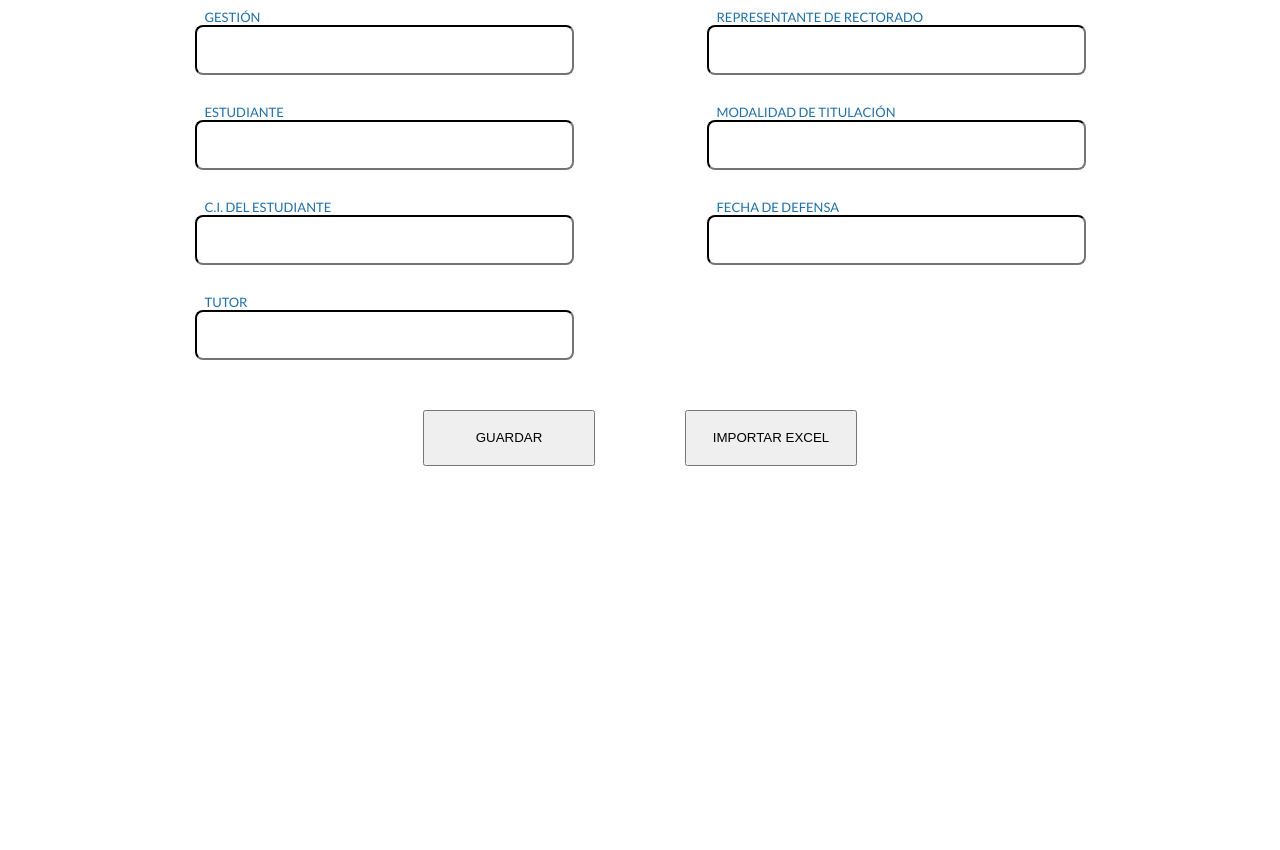
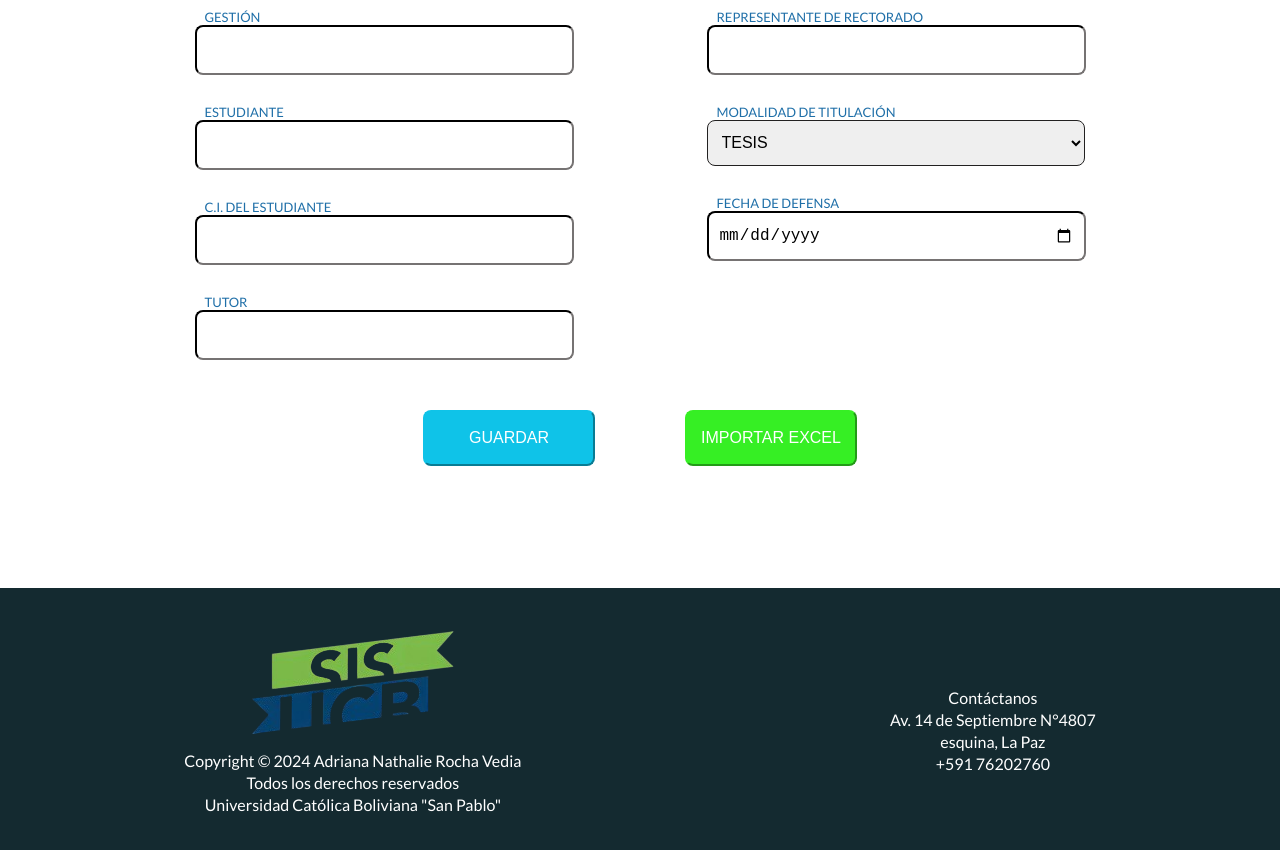
Before and after one commit to AdrianaRochaVedia/TecnoWeb1-ProyectoTrabajosTaller, a Vue app: page /proyecto in a window 1280 px wide. Shown: the part 340-1190 px from the top of the page. Before the commit the page ends 928 px from the top, so only its background shows below. Built offline with nearby package versions, Linux system fonts and the light colour scheme.

Commit message:
Footer terminado

```diff
--- a/src/App.vue
+++ b/src/App.vue
@@ -5,6 +5,8 @@
     <main>
       <RouterView />
     </main>
+
+    <CustomFooter />
   </body>
 </template>
 
@@ -13,5 +15,6 @@
 </style>
 
 <script setup lang="ts">
-  import Navbar from './router/Navbar.vue'
+  import Navbar from './components/Navbar.vue'
+  import CustomFooter from './components/CustomFooter.vue'
 </script>
--- /dev/null
+++ b/src/components/CustomFooter.vue
@@ -0,0 +1,46 @@
+<template>
+  <footer>
+    <section>
+      <img src="../assets/logo.png" alt="Logo">
+      <p>Copyright © 2024 Adriana Nathalie Rocha Vedia<br>
+      Todos los derechos reservados<br>
+      Universidad Católica Boliviana "San Pablo"</p>
+    </section>
+
+    <section>
+      <p>Contáctanos<br>
+      Av. 14 de Septiembre N°4807<br>
+      esquina, La Paz<br>
+      +591 76202760</p>
+    </section>
+  </footer>
+</template>
+
+<style scoped>
+  footer {
+    align-items: center;
+    background-color: #142a30;
+    color: white;
+    display: flex;
+    height: 286px;
+    justify-content: space-around;
+    width: 100vw;
+    bottom: 0px;
+  }
+
+  section {
+    align-items: center;
+    display: flex;
+    flex-direction: column;
+  }
+
+  p {
+    line-height: 22px;
+    text-align: center;
+  }
+
+  img {
+    height: 103px;
+    width: 215px;
+  }
+</style>
--- a/src/router/Navbar.vue
+++ b/src/components/Navbar.vue
@@ -24,10 +24,10 @@
 <style scoped>
   .navbar {
     align-items: center;
+    background-color: #142a30;
     display: flex;
     justify-content: space-around;
     padding: 5px;
-    background-color: #142a30;
   }
   .img {
     height: 75px;
--- a/src/components/HomePage.vue
+++ b/src/pages/HomePage.vue
@@ -5,7 +5,7 @@
       <h1>BIENVENIDOS AL REPOSITORIO DE PROYECTOS DE GRADO</h1>
       <form>
         <div class="search">
-          <span class="search-icon material-symbols-outlined">search</span>
+          <button type="submit" class="search-icon material-symbols-outlined">search</button>
           <input type="search" placeholder="Buscar..." class="search-input">
         </div>
       </input>
@@ -79,4 +79,9 @@
     text-align: center;
   }
 
+  button {
+    border-color: transparent;
+    cursor: pointer;
+  }
+
 </style>
--- a/src/components/ProyectPage.vue
+++ b/src/pages/ProyectPage.vue
@@ -30,16 +30,23 @@
           <input type="text" required spellcheck="false"/>
 
           <label>MODALIDAD DE TITULACIÓN</label>
-          <input type="text" required spellcheck="false"/>
+          <select name="modalidad" id="modalidad">
+            <option value="tesis">TESIS</option>
+            <option value="proyecto-grado">PROYECTO DE GRADO</option>
+            <option value="trabajo-dirigido">TRABAJO DIRIGIDO</option>
+            <option value="excelencia">GRADUACIÓN POR EXCELENCIA</option>
+            <option value="diplomado">GRADUACIÓN POR DIPLOMADO</option>
+            <option value="ptae">PTAE</option>
+          </select>
 
           <label>FECHA DE DEFENSA</label>
-          <input type="text" required spellcheck="false"/>
+          <input type="date" required spellcheck="false"/>
         </section>
       </div>
 
       <div class="buttons-section">
-        <button>GUARDAR</button>
-        <button>IMPORTAR EXCEL</button>
+        <button class="save">GUARDAR</button>
+        <button class="import">IMPORTAR EXCEL</button>
       </div>
     </form>
   </body>
@@ -97,14 +104,41 @@
     width: 355px;
   }
 
+  select {
+    border-color: rgb(34, 33, 33);
+    border-radius: 8px;
+    font-size: 16px;
+    height: 46px;
+    padding: 0 10px;
+    width: 378px;
+  }
+
   .buttons-section {
     margin-top: 50px;
   }
 
   button {
+    border-radius: 8px;
+    color: white;
+    font-size: 16px;
     margin: 0 45px;
     height: 56px;
     width: 172px;
   }
 
+  button:hover {
+    cursor: pointer;
+  }
+
+  .save {
+    background-color: #0fc3e8;
+    border-color: #0fc3e8;
+    outline: none;
+  }
+
+  .import {
+    background-color: #36ef24;
+    border-color: #36ef24;
+  }
+
 </style>
--- a/src/router/index.ts
+++ b/src/router/index.ts
@@ -1,5 +1,5 @@
 import { createRouter, createWebHistory } from 'vue-router';
-import HomePage from '../components/HomePage.vue';
+import HomePage from '../pages/HomePage.vue';
 
 const router = createRouter({
   history: createWebHistory( import.meta.env.BASE_URL ),
@@ -12,12 +12,12 @@ const router = createRouter({
     {
       path: '/proyecto',
       name: 'proyecto',
-      component: () => import('../components/ProyectPage.vue')
+      component: () => import('../pages/ProyectPage.vue')
     },
     {
       path: '/reportes',
       name: 'reportes',
-      component: () => import('../components/ReportPage.vue')
+      component: () => import('../pages/ReportPage.vue')
     }
   ]
 })
```
Also changed, not shown: src/pages/HelloWorld.vue (renamed from src/components/HelloWorld.vue), src/pages/ReportPage.vue (renamed from src/components/ReportPage.vue).
